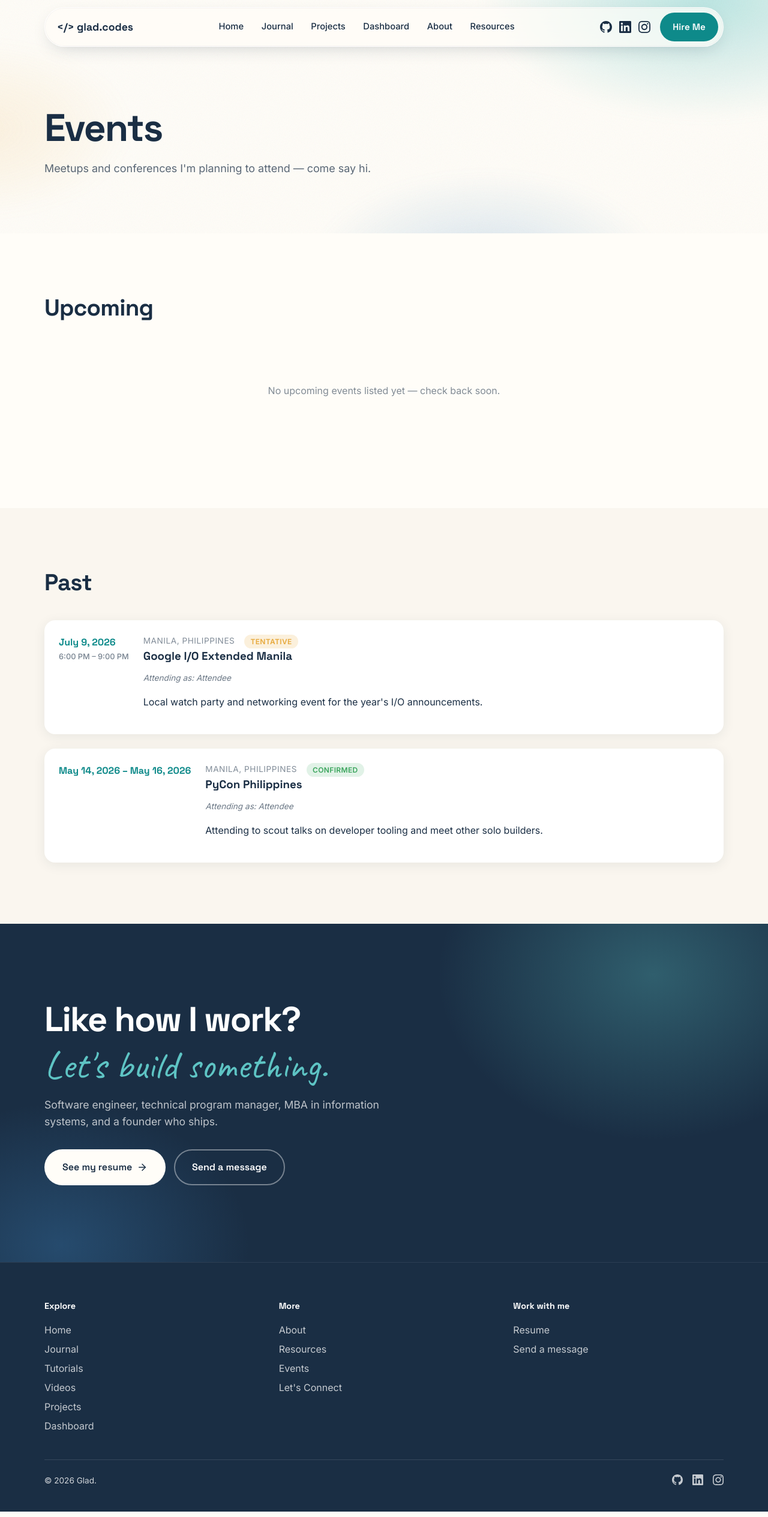
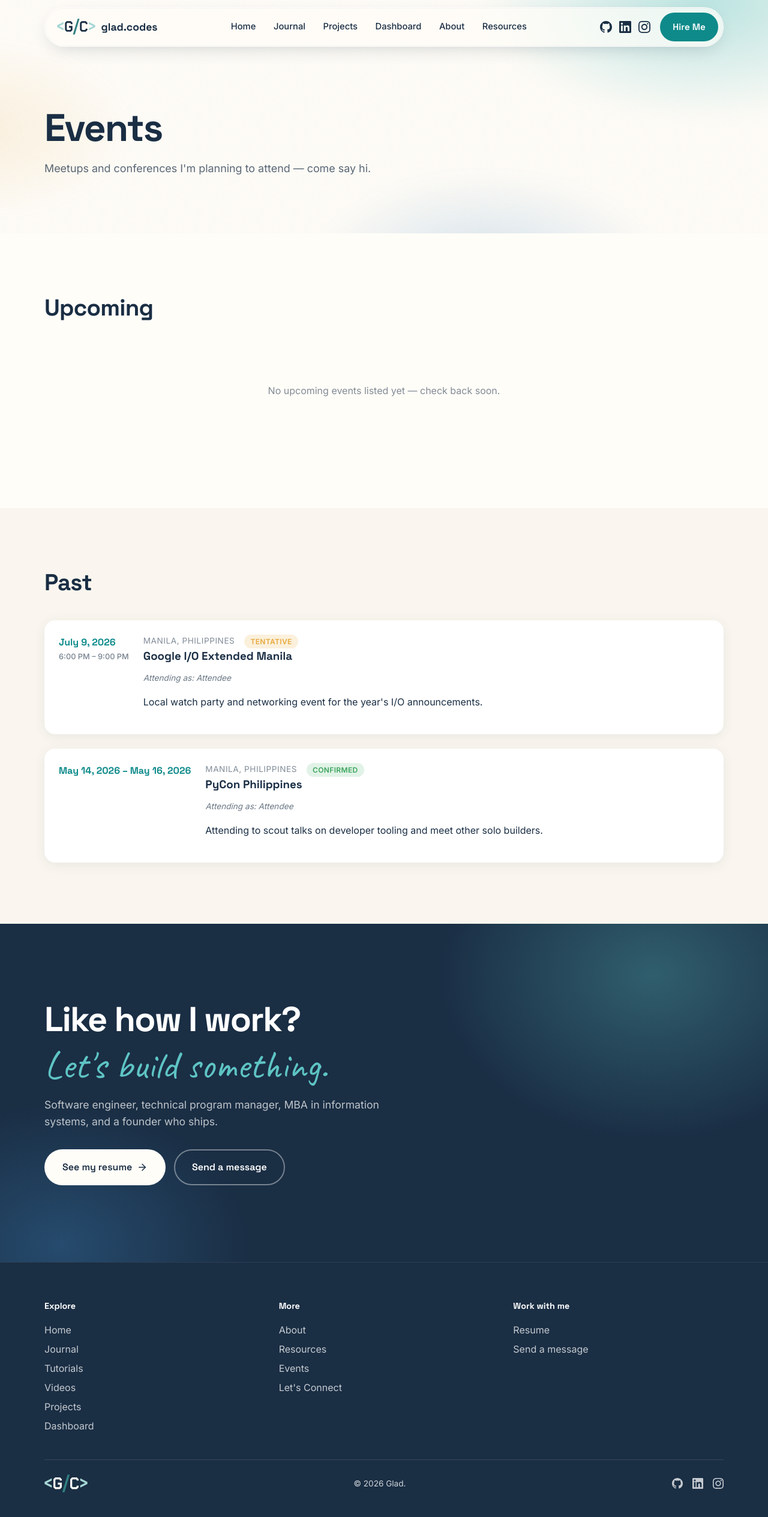
Before and after one commit to blueazulbughaw/gladcodes, a Flask app: page /events in a window 1280 px wide. Shown: the whole page at 60% size. Run offline with Flask 3, Linux system fonts and the light colour scheme; data comes from the database, SQL or seed files in the repository; some libraries are stand-ins or nearby versions.

Commit message:
Add the <G/C> logo: nav, footer, and favicon
Redrawn as an inline SVG from Glad's artwork (kept as
static/img/brand/logo-source.png; its letters are white on white, so
they can't be cut out). The G and C follow the text colour: navy in the
nav, cream in the footer. New favicon set (SVG + 32px PNG + Apple touch
icon) on public pages; admin login stays unbranded.

Co-Authored-By: Claude Opus 5.5 <noreply@anthropic.com>

```diff
--- a/static/css/base.css
+++ b/static/css/base.css
@@ -154,6 +154,15 @@ main { overflow-x: clip; max-width: 100%; }  /* no sideways scroll from off-scre
   white-space: nowrap;
 }
 .nav-logo:hover { text-decoration: none; }
+/* <G/C> mark (macros.logo_mark): letters follow `color`, so navy here and
+   cream in the footer; brackets/slash keep the logo's own colours. */
+.nav-logo { display: inline-flex; align-items: center; gap: 0.6rem; }
+.logo-mark { display: block; height: auto; flex-shrink: 0; }
+.nav-logo .logo-mark { width: 64px; color: var(--navy); }
+.footer-logo { display: inline-flex; color: var(--cream); }
+.footer-logo .logo-mark { width: 72px; }
+.footer-logo:hover { text-decoration: none; opacity: 0.9; }
+@media (max-width: 420px) { .nav-logo .logo-mark { width: 52px; } .nav-logo span { font-size: 1rem; } }
 .nav-links {
   display: flex;
   align-items: center;
@@ -239,6 +248,7 @@ main { overflow-x: clip; max-width: 100%; }  /* no sideways scroll from off-scre
   padding-top: var(--space-md);
   display: flex;
   justify-content: space-between;
+  align-items: center;
   flex-wrap: wrap;
   gap: var(--space-sm);
   font-size: 0.85rem;
--- a/templates/base_public.html
+++ b/templates/base_public.html
@@ -21,6 +21,10 @@
   <script type="application/ld+json">{{ person_ld|tojson }}</script>
   <script type="application/ld+json">{{ website_ld|tojson }}</script>
 
+  <link rel="icon" href="{{ url_for('static', filename='img/brand/favicon.svg') }}" type="image/svg+xml">
+  <link rel="icon" href="{{ url_for('static', filename='img/brand/favicon-32.png') }}" type="image/png" sizes="32x32">
+  <link rel="apple-touch-icon" href="{{ url_for('static', filename='img/brand/apple-touch-icon.png') }}">
+
   <link rel="preconnect" href="https://fonts.googleapis.com">
   <link rel="preconnect" href="https://fonts.gstatic.com" crossorigin>
   <link href="https://fonts.googleapis.com/css2?family=Space+Grotesk:wght@600;700&family=Inter:wght@400;500;600&family=Caveat&display=swap" rel="stylesheet">
@@ -32,7 +36,7 @@
 <body>
   <nav class="nav">
     <div class="container">
-      <a class="nav-logo" href="{{ url_for('public.home') }}">&lt;/&gt; glad.codes</a>
+      <a class="nav-logo" href="{{ url_for('public.home') }}" aria-label="glad.codes home">{{ macros.logo_mark(label='') }}<span>glad.codes</span></a>
       <ul class="nav-links">
         <li><a href="{{ url_for('public.home') }}">Home</a></li>
         <li><a href="{{ url_for('public.journal_index') }}">Journal</a></li>
@@ -101,6 +105,7 @@
         </div>
       </div>
       <div class="footer-bottom">
+        <a class="footer-logo" href="{{ url_for('public.home') }}" aria-label="glad.codes home">{{ macros.logo_mark(label='') }}</a>
         <span>{{ settings.get('footer_copyright') or ('© ' ~ current_year ~ ' Glad.') }}</span>
         {% if settings.get('footer_note') %}
         <span class="footer-extra">{{ settings.footer_note }}</span>
--- a/templates/public/_macros.html
+++ b/templates/public/_macros.html
@@ -1,3 +1,20 @@
+{# The <G/C> logo mark, redrawn as vector from Glad's logo artwork (the
+   source PNG has white letters on white, so they can't be cut out). The
+   brackets and slash keep the artwork's colours; the G and C use
+   currentColor, so CSS makes them navy on light backgrounds and cream on
+   dark ones. Coordinates are in the artwork's own space. #}
+{% macro logo_mark(class_name='', label='GladCodes') %}
+<svg class="logo-mark {{ class_name }}" viewBox="200 420 1600 670" {% if label %}role="img" aria-label="{{ label }}"{% else %}aria-hidden="true" focusable="false"{% endif %} xmlns="http://www.w3.org/2000/svg">
+  <path fill="#A5D6D5" d="M472 563 207 697v78l265 135v-84L291 737l181-91z"/>
+  <path fill="#A5D6D5" d="M1528 563l265 134v78l-265 135v-84l181-89-181-91z"/>
+  <path fill="#318182" d="M1060 427h78L943 1083h-80z"/>
+  <g fill="none" stroke="currentColor" stroke-width="72" stroke-linejoin="miter">
+    <path d="M808 650v-40l-45-45H615l-45 45v273l45 45h148l45-45V763H698"/>
+    <path d="M1431 650v-40l-45-45h-148l-45 45v273l45 45h148l45-45v-45"/>
+  </g>
+</svg>
+{% endmacro %}
+
 {# One project as a horizontal-accordion slice (home + /projects): widens on
    hover/focus to show the description and progress. Wrap slices in
    <div class="accordion">; CSS lives in home.css. #}
```
Also changed, not shown: CLAUDE.md (+8 -0 lines), tests/test_interior_pages.py (+16 -0 lines), static/img/brand/apple-touch-icon.png (added), static/img/brand/favicon-32.png (added), static/img/brand/favicon.svg (added), static/img/brand/logo-source.png (added).
